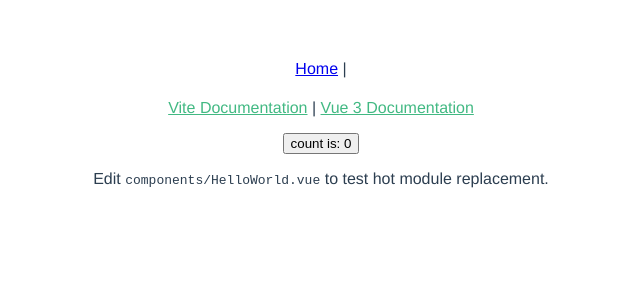
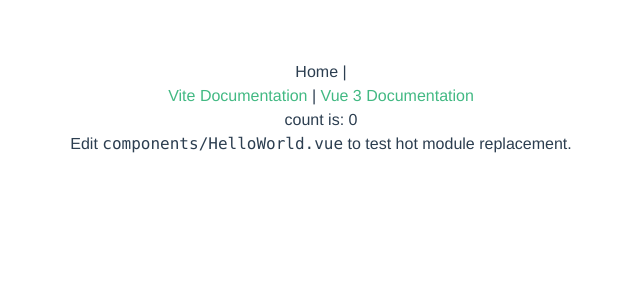
Before and after one commit to EMUNES/hust-mdb, a Vue app in the folder frontend/: page / in a window 1280 px wide. Shown: the top 300 px of the page, without its empty margins (319-959 px from the left). Built offline with nearby package versions, Linux system fonts and the light colour scheme.

Commit message:
set up tailwind

```diff
--- a/frontend/package.json
+++ b/frontend/package.json
@@ -13,6 +13,9 @@
   "devDependencies": {
     "@vitejs/plugin-vue": "^1.1.5",
     "@vue/compiler-sfc": "^3.0.5",
+    "autoprefixer": "^10.2.5",
+    "postcss": "^8.2.7",
+    "tailwindcss": "^2.0.3",
     "vite": "^2.0.5"
   }
 }
--- /dev/null
+++ b/frontend/post.config.js
@@ -0,0 +1,7 @@
+// postcss.config.js
+module.exports = {
+    plugins: {
+      tailwindcss: {},
+      autoprefixer: {},
+    },
+  }
--- /dev/null
+++ b/frontend/src/index.css
@@ -0,0 +1,3 @@
+@tailwind base;
+@tailwind components;
+@tailwind utilities;
--- a/frontend/src/main.js
+++ b/frontend/src/main.js
@@ -1,5 +1,6 @@
 import { createApp } from 'vue'
 import App from './App.vue'
+import './index.css'
 import router from './router/index'
 
 createApp(App).use(router).mount('#app')
--- /dev/null
+++ b/frontend/tailwind.config.js
@@ -0,0 +1,11 @@
+module.exports = {
+    purge: ['./index.html', './src/**/*.{vue,js,ts,jsx,tsx}'],
+    darkMode: false, // or 'media' or 'class'
+    theme: {
+      extend: {},
+    },
+    variants: {
+      extend: {},
+    },
+    plugins: [],
+  }
```
Also changed, not shown: 1 other file (tests, documents, lock files or other folders).
